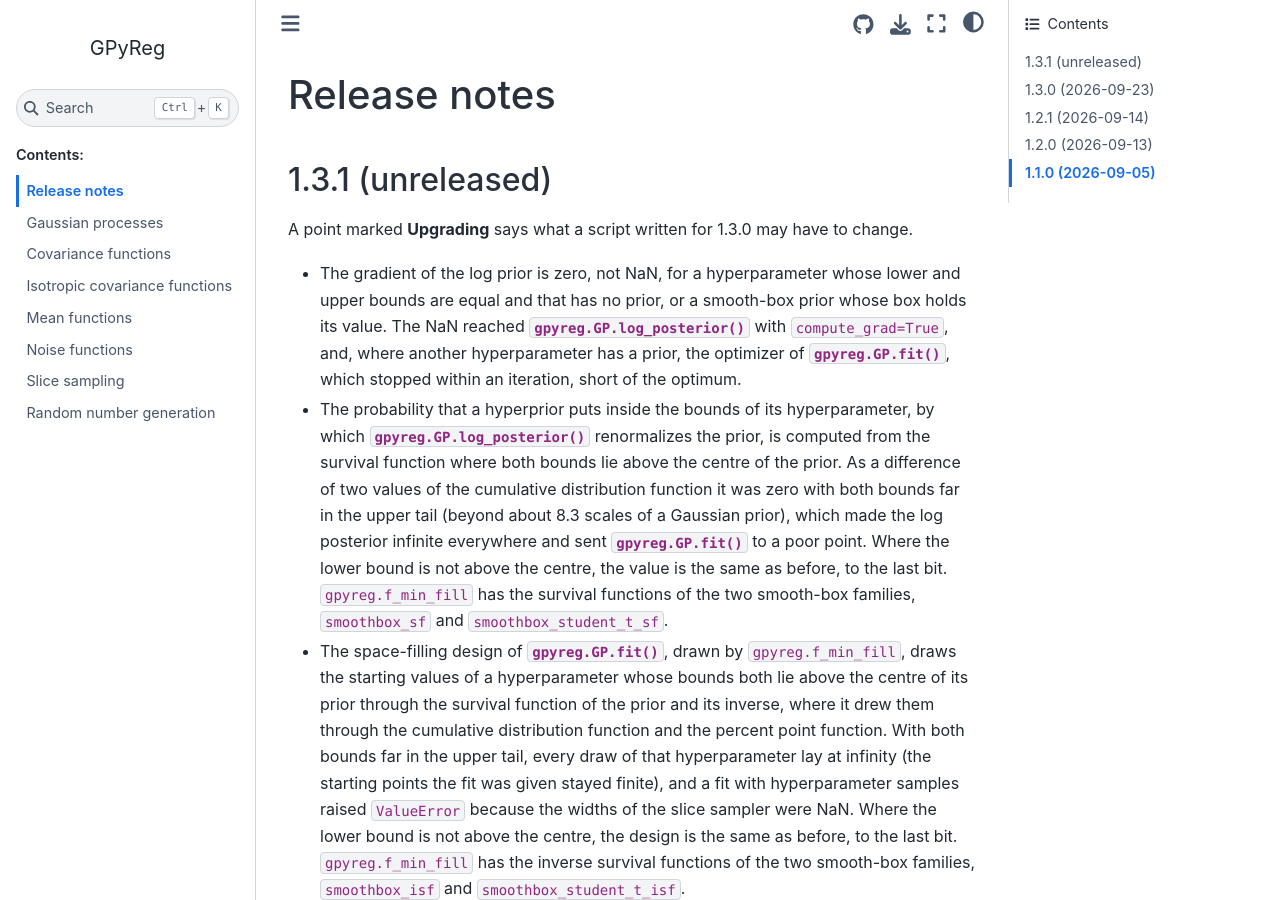
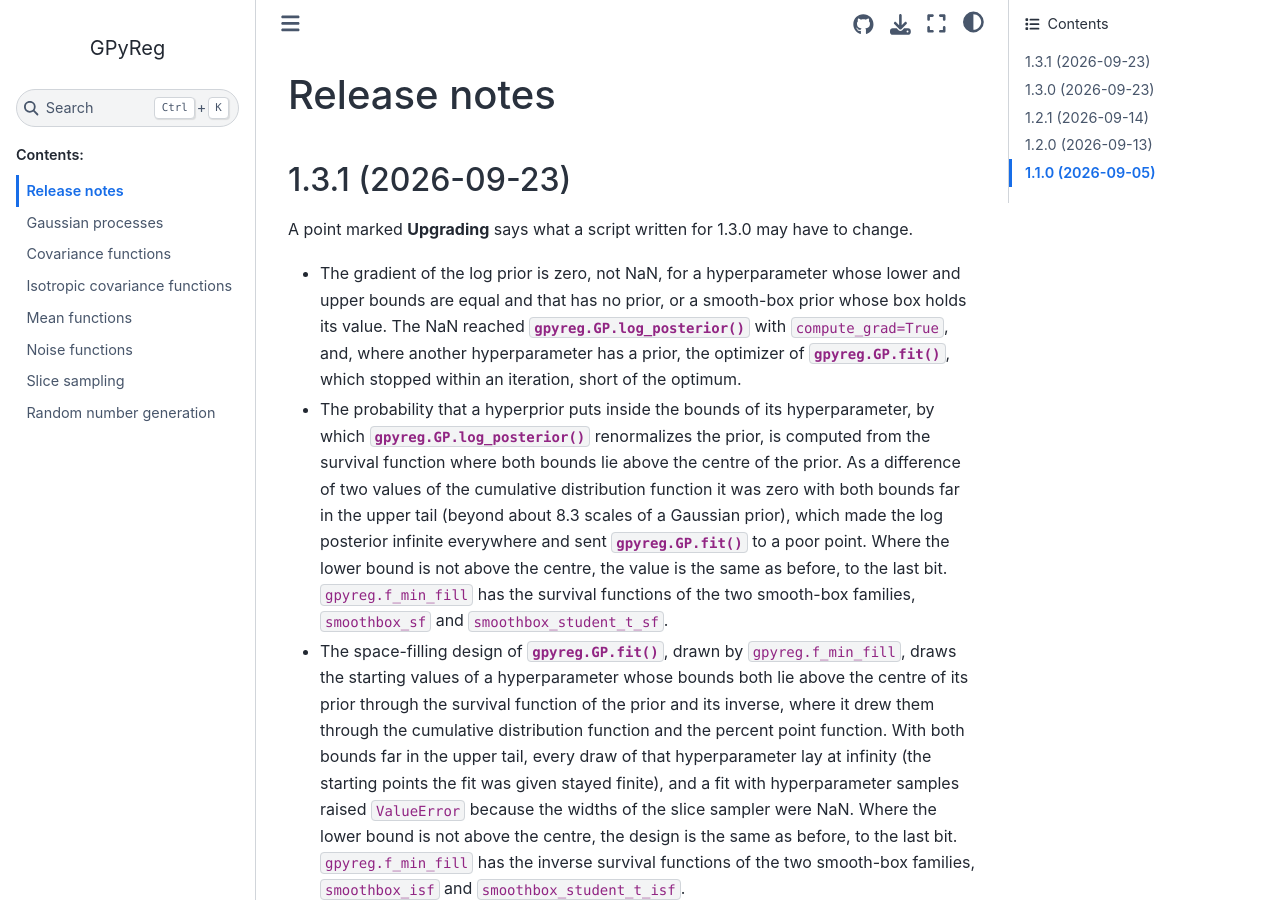
Before and after one commit to acerbilab/gpyreg, a Sphinx documentation site: the page built from docsrc/source/release_notes.rst, in a window 1280 px wide and 900 px high. Built offline with Sphinx 7.4.7 and the Sphinx Book theme 1.1.4, drawn with Linux system fonts in a browser that asks for light colours.

Commit message:
docs: date the 1.3.1 release notes
Co-Authored-By: Claude Opus 5.5 (1M context) <noreply@anthropic.com>

```diff
--- a/docsrc/source/release_notes.rst
+++ b/docsrc/source/release_notes.rst
@@ -1,7 +1,7 @@
 Release notes
 =============
 
-1.3.1 (unreleased)
+1.3.1 (2026-09-23)
 ------------------
 
 A point marked **Upgrading** says what a script written for 1.3.0 may have
```
